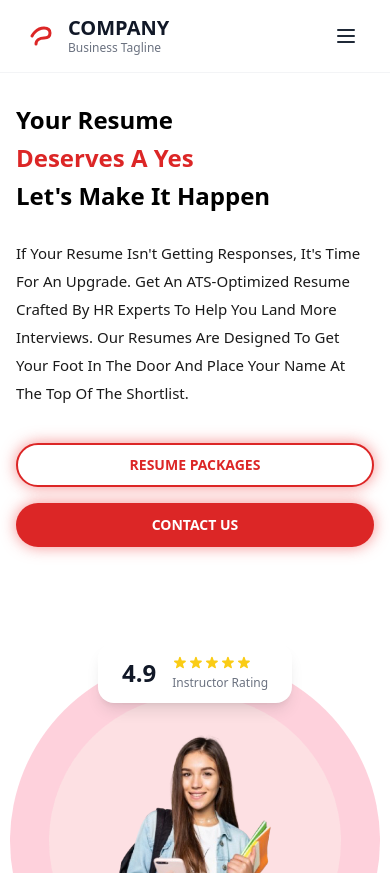
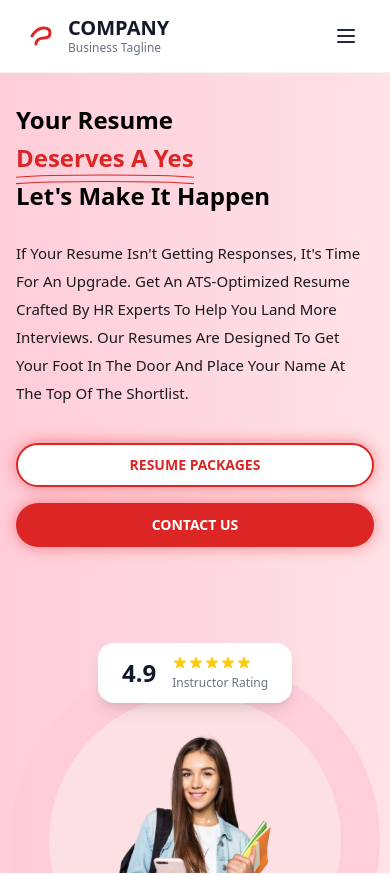
Before and after one commit to jasleenk8999/Resume-Site, a React (Vite) app: page / in a window 390 px wide. Shown: the top 875 px of the page. Built offline with nearby package versions, Linux system fonts and the light colour scheme; the HTML template or start-up script is replaced by a standard one.

Commit message:
Update HeroSection with custom gradient and responsive SVG underlines

```diff
--- a/src/components/HeroSection.tsx
+++ b/src/components/HeroSection.tsx
@@ -1,16 +1,14 @@
 import { Button } from "@/components/ui/button";
 
 const HeroSection = () => {
-  // Assuming these color codes are confirmed from Figma:
-  const GRADIENT_FROM = '#FECDD9';
-  const GRADIENT_TO = '#FFE2E7';
+  // Color constants for consistency
   const ACCENT_RED = 'text-red-600';
   const ACCENT_RED_HOVER = 'hover:bg-red-700';
   const ACCENT_SHADOW = 'shadow-[0_0_15px_rgba(239,68,68,0.6)]';
 
   return (
     // 1. CRITICAL FIX: Add overflow-x-hidden to the main section to clip any rogue elements.
-    <section className={`w-full bg-gradient-to-r from-[${GRADIENT_FROM}] to-[${GRADIENT_TO}] relative overflow-x-hidden`}>
+    <section className="w-full bg-gradient-to-r from-[#FECDD9] to-[#FFE2E7] relative overflow-x-hidden">
       {/*
         FIX: Add pt-24 (or similar) to push content below a fixed header on mobile.
         You may need to adjust this value to match your header height.
@@ -29,24 +27,25 @@ const HeroSection = () => {
               <div className="relative inline-block">
                 <span className={`relative z-10 ${ACCENT_RED}`}>Deserves A Yes</span>
                 {/*
-                  FIX: On mobile, SVG underline can cause overflow.
-                  Hide SVGs on small screens, show on sm+.
+                  Show SVG underlines on all screen sizes, but scale them down and adjust width for mobile to prevent overflow.
                 */}
-                <div className="absolute top-full left-0 w-[110%] mt-1">
+                <div className="absolute top-full left-0 w-full xs:w-[110%] mt-1">
                   <div className="flex flex-col items-center -mt-1 space-y-[-4px]">
                     <svg
-                      width="110%"
+                      width="100%"
                       height="8"
                       viewBox="0 0 500 15"
-                      className={`${ACCENT_RED} -translate-x-[2%] hidden sm:block`}
+                      className={`${ACCENT_RED} -translate-x-[0%] xs:-translate-x-[2%]`}
+                      style={{ maxWidth: '110%' }}
                     >
                       <path d="M0,8 C100,0 400,0 500,8" stroke="currentColor" fill="none" strokeWidth="3" strokeLinecap="round" />
                     </svg>
                     <svg
-                      width="110%"
+                      width="100%"
                       height="10"
                       viewBox="0 0 500 15"
-                      className={`${ACCENT_RED} -translate-x-[2%] hidden sm:block`}
+                      className={`${ACCENT_RED} -translate-x-[0%] xs:-translate-x-[2%]`}
+                      style={{ maxWidth: '110%' }}
                     >
                       <path d="M0,12 C100,4 400,4 500,12" stroke="currentColor" fill="none" strokeWidth="3" strokeLinecap="round" />
                     </svg>
```
